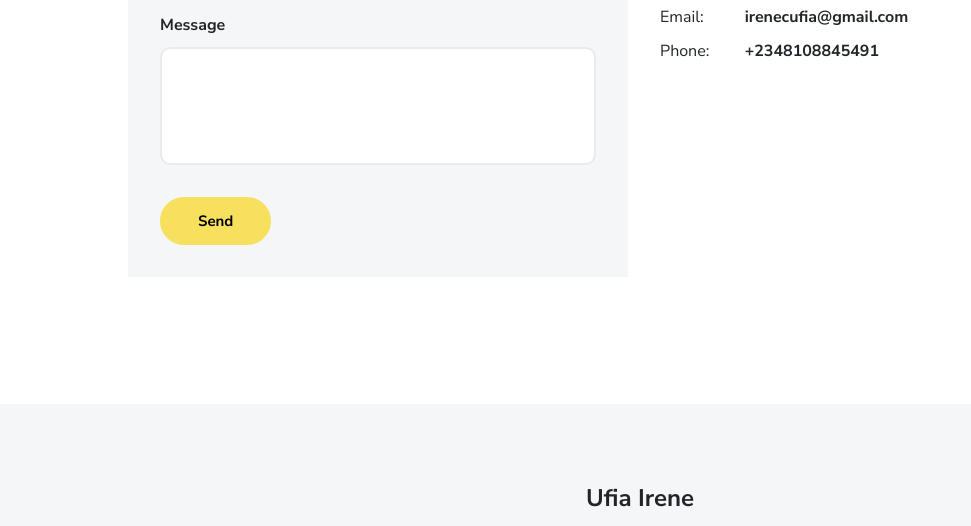
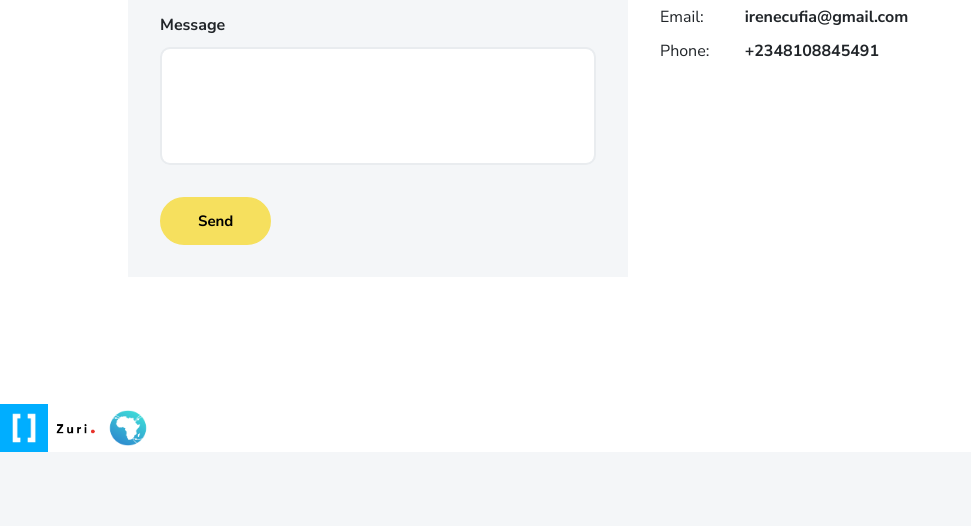
Before and after one commit to UfiairENE/irene.github.io, a plain HTML site: page index.html in a window 1280 px wide. Shown: the part 3574-4100 px from the top of the page, without its empty margins (0-971 px from the left). Drawn offline with Linux system fonts and the light colour scheme.

Commit message:
Update index.html

```diff
--- a/index.html
+++ b/index.html
@@ -299,6 +299,11 @@
     </div>
   </div>
 </div>
+
+<img src="tox/images/logs/hng.png" width="48" height="48" alt="ui-ux"/>
+<img src="tox/images/logs/zuri.png" width="48" height="48" alt="ui-ux"/>
+<img src="tox/images/logs/i4g.png" width="48" height="48" alt="ui-ux"/>
+
 <footer class="pt-4 pb-4 text-center bg-light">
   <div class="container">
     <div class="my-3">
```
